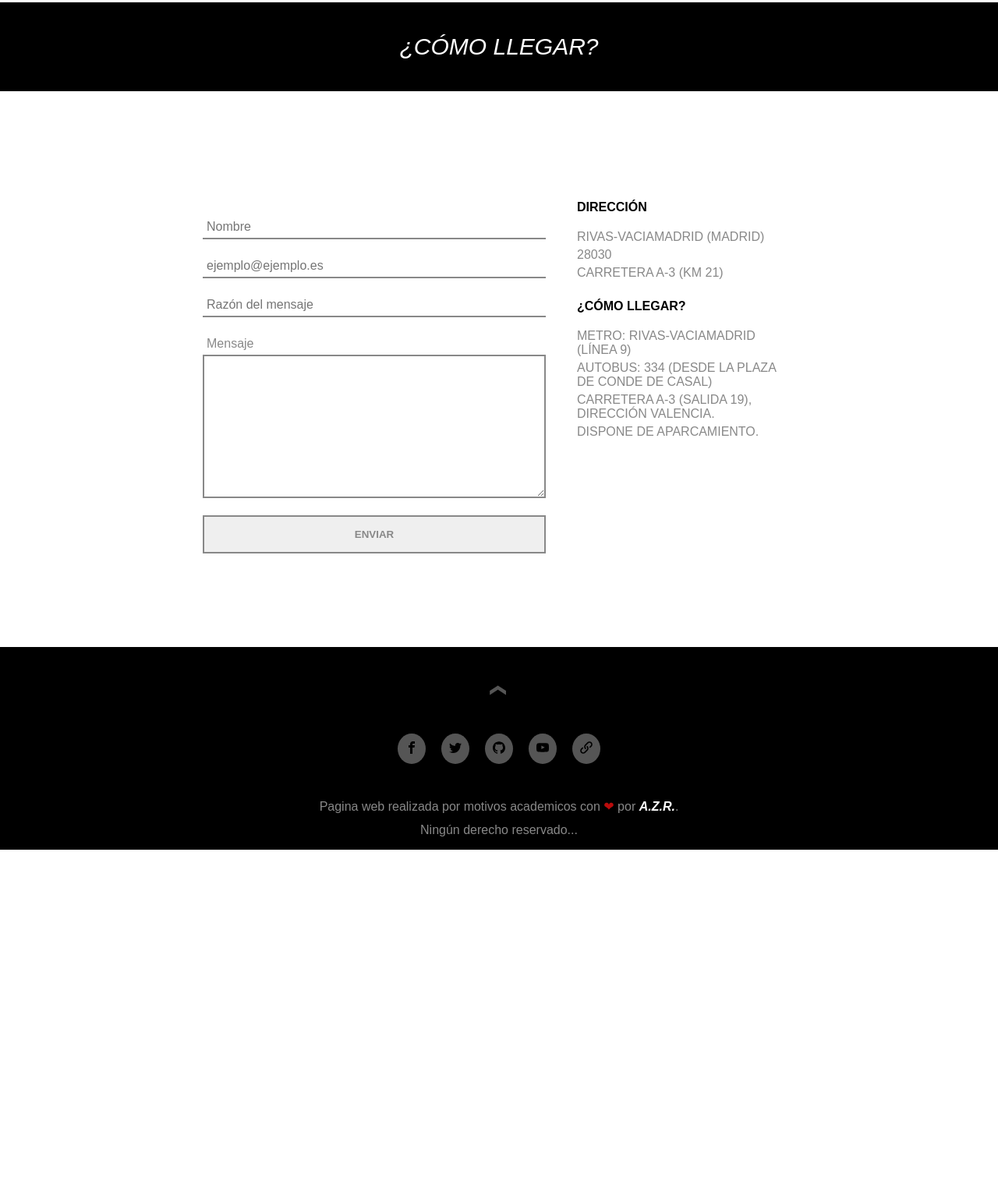
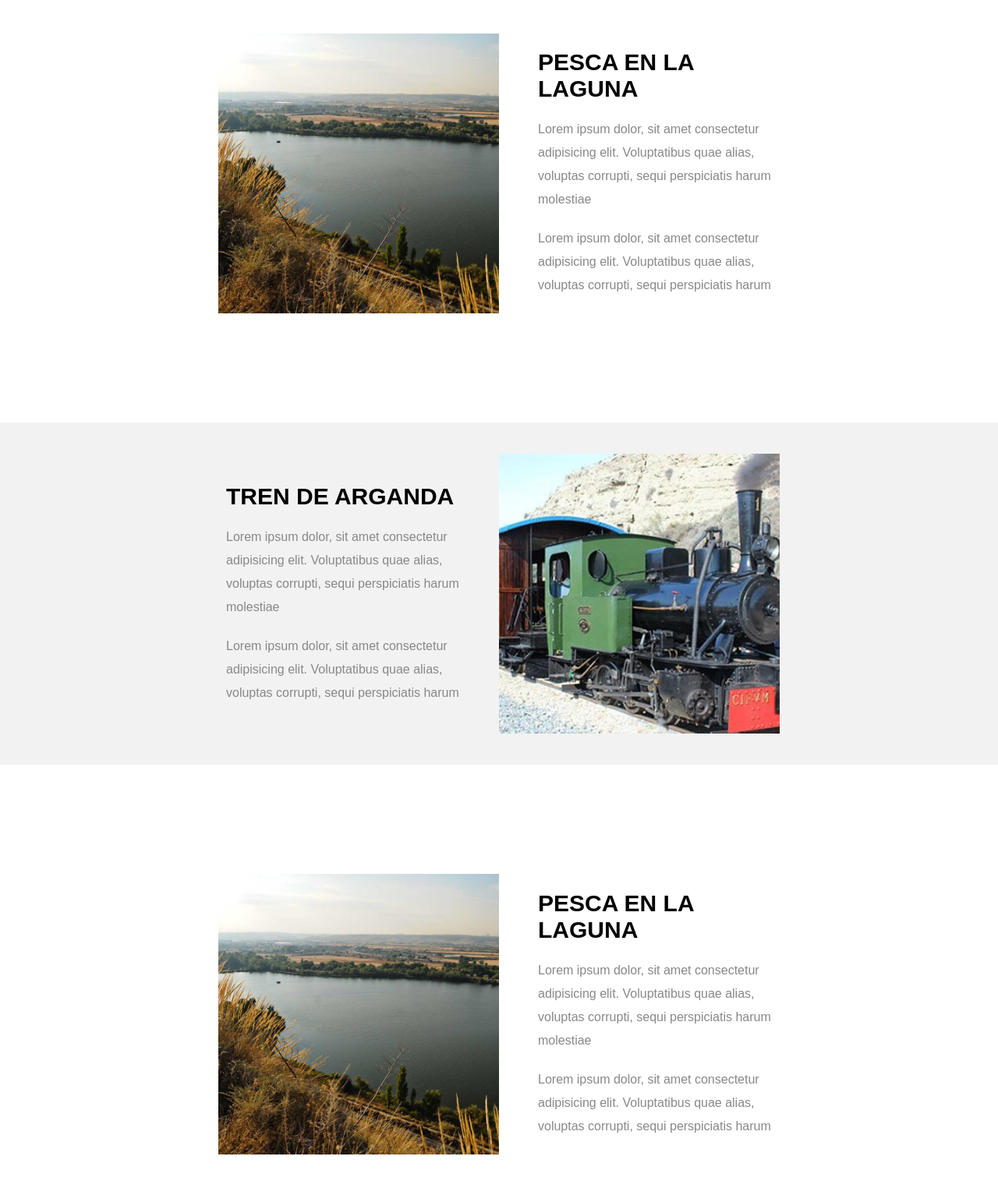
Before and after one commit to antonrodin/laguna, a plain HTML site: page index.html in a window 1280 px wide. Shown: the part 3954-5478 px from the top of the page at 78% size. Before the commit the page ends 5064 px from the top, so only its background shows below. Drawn offline with Linux system fonts and the light colour scheme.

Commit message:
Añadir mas activiades antes de la prueba

```diff
--- a/index.html
+++ b/index.html
@@ -219,6 +219,84 @@
 
         </div>
 
+        <div class="servicio__container">
+
+            <div class="servicio__item container">
+
+                <div class="p4">
+                    <div class="actividad flex aic jc-center flex-wrap">
+
+                        <figure class="actividad__figure">
+                            <img class="actividad__image" src="img/pesca.jpg" alt="Actividad">
+                        </figure>
+
+                        <div class="actividad__description">
+                            <h3 class="actividad__title up">Pesca en la laguna</h3>
+                            <p class="ml4 p1 hidden-xs">Lorem ipsum dolor, sit amet consectetur adipisicing elit.
+                                Voluptatibus quae alias, voluptas corrupti, sequi perspiciatis harum molestiae </p>
+                            <p class="ml4 p1 hidden-xs">Lorem ipsum dolor, sit amet consectetur adipisicing elit.
+                                Voluptatibus quae alias, voluptas corrupti, sequi perspiciatis harum </p>
+                        </div>
+
+                    </div>
+                </div>
+
+            </div>
+
+        </div>
+
+        <div class="servicio__container servicio__container-grey">
+
+            <div class="servicio__item container">
+
+                <div class="p4">
+                    <div class="actividad flex aic jc-center flex-wrap">
+
+                        <div class="actividad__description">
+                            <h3 class="actividad__title actividad__title-left up">Tren de Arganda</h3>
+                            <p class="mr4 p1 hidden-xs">Lorem ipsum dolor, sit amet consectetur adipisicing elit.
+                                Voluptatibus quae alias, voluptas corrupti, sequi perspiciatis harum molestiae </p>
+                            <p class="mr4 p1 hidden-xs">Lorem ipsum dolor, sit amet consectetur adipisicing elit.
+                                Voluptatibus quae alias, voluptas corrupti, sequi perspiciatis harum </p>
+                        </div>
+
+                        <figure class="actividad__figure">
+                            <img class="actividad__image" src="img/tren-arganda.jpg" alt="Actividad">
+                        </figure>
+
+                    </div>
+                </div>
+
+            </div>
+
+        </div>
+
+        <div class="servicio__container">
+
+            <div class="servicio__item container">
+
+                <div class="p4">
+                    <div class="actividad flex aic jc-center flex-wrap">
+
+                        <figure class="actividad__figure">
+                            <img class="actividad__image" src="img/pesca.jpg" alt="Actividad">
+                        </figure>
+
+                        <div class="actividad__description">
+                            <h3 class="actividad__title up">Pesca en la laguna</h3>
+                            <p class="ml4 p1 hidden-xs">Lorem ipsum dolor, sit amet consectetur adipisicing elit.
+                                Voluptatibus quae alias, voluptas corrupti, sequi perspiciatis harum molestiae </p>
+                            <p class="ml4 p1 hidden-xs">Lorem ipsum dolor, sit amet consectetur adipisicing elit.
+                                Voluptatibus quae alias, voluptas corrupti, sequi perspiciatis harum </p>
+                        </div>
+
+                    </div>
+                </div>
+
+            </div>
+
+        </div>
+
     </section>
 
     <section id="contacto" class="contact">
```
